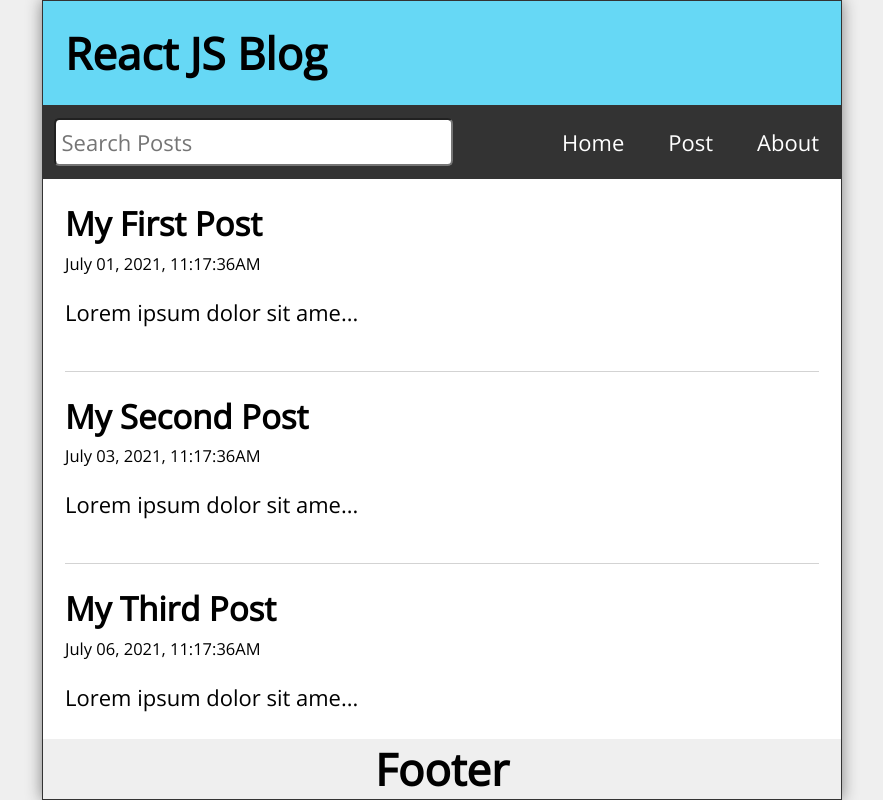
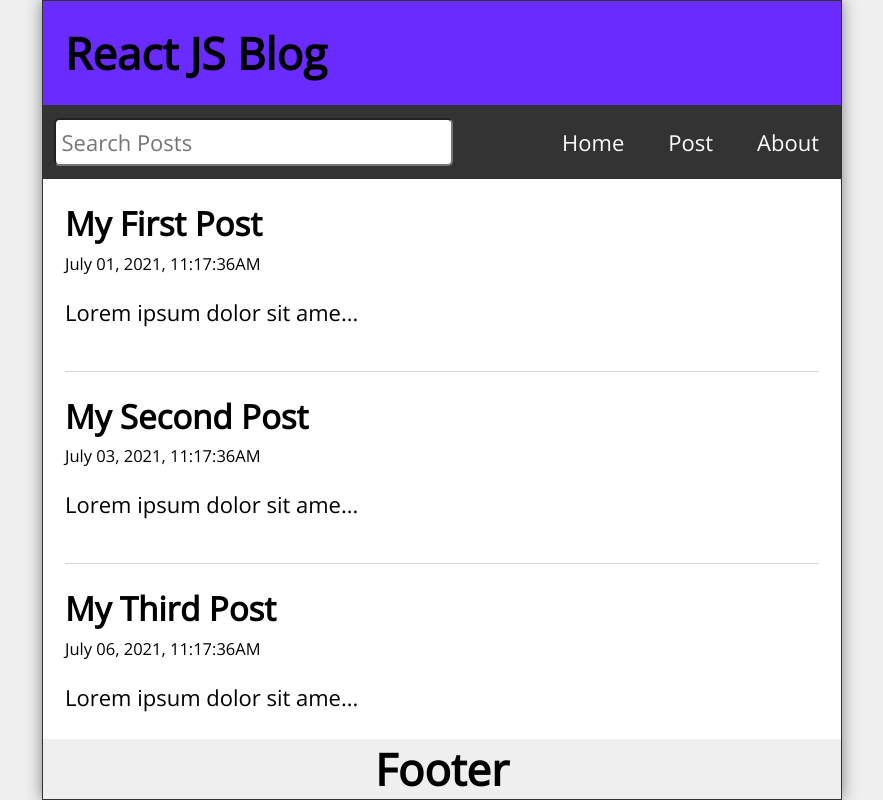
Before and after one commit to DDeShon/react-tutorial-02, a React (Create React App) app: page / in a window 1280 px wide. Shown: the whole page, without its empty margins (198-1081 px from the left). Built offline with nearby package versions, Linux system fonts and the light colour scheme.

Commit message:
Learning React Router Hooks and Links

```diff
--- a/src/index.css
+++ b/src/index.css
@@ -41,7 +41,7 @@ body {
 .Header,
 .Footer {
   width: 100%;
-  background-color: #66d8f5;
+  background-color: #6a2bff;
   padding: 1rem;
   display: flex;
   justify-content: space-between;
```
